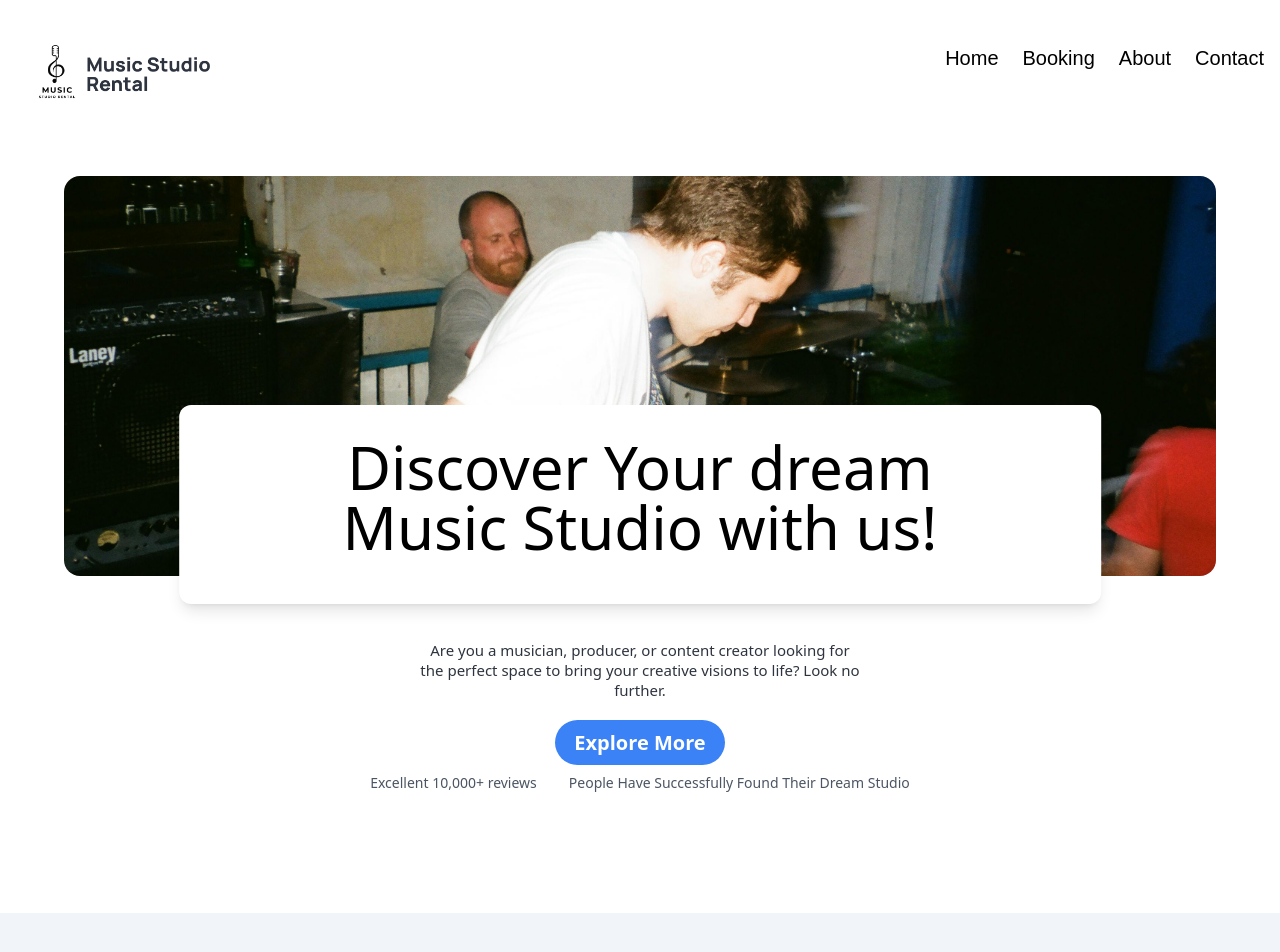
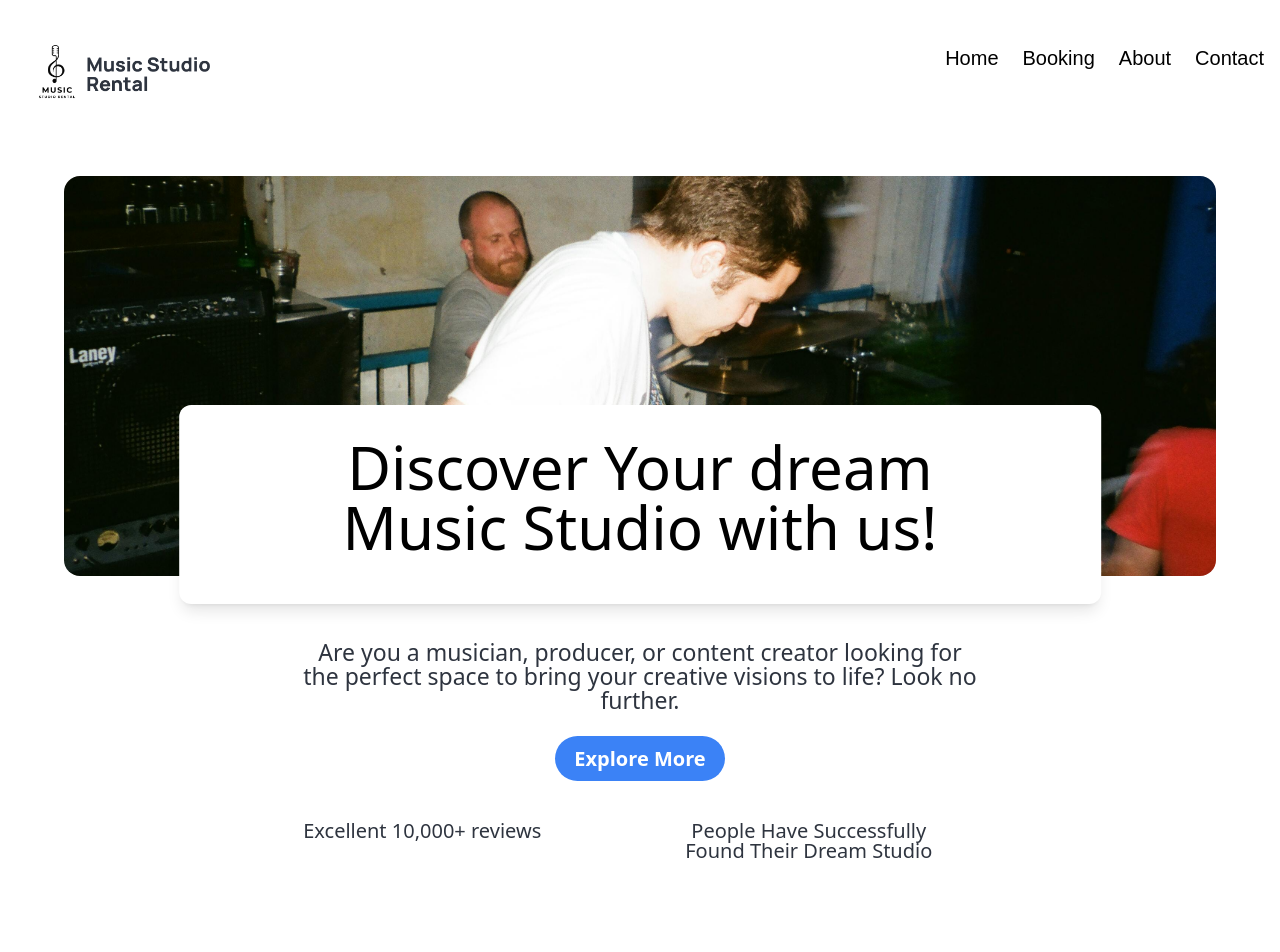
Before and after one commit to maghfur26/Ceria-Music, a React app in the folder Frontend/: page / in a window 1280 px wide. Shown: the top 952 px of the page. Built offline with nearby package versions, Linux system fonts and the light colour scheme; no server answers; the HTML template or start-up script is replaced by a standard one.

Commit message:
add aos on navbar  & hero finishing

```diff
--- a/Frontend/src/Components/fragments/landing pages/Hero.jsx
+++ b/Frontend/src/Components/fragments/landing pages/Hero.jsx
@@ -1,13 +1,19 @@
-import React from "react";
-import bgLanding from '../../../assets/bgLandingPages.jpg'
+import React, { useEffect } from "react";
+import bgLanding from "../../../assets/bgLandingPages.jpg";
+import AOS from "aos";
 
 const HeroSection = () => {
+  useEffect(() => {
+    AOS.init({
+      duration: 1000,
+      once: true,
+    });
+  }, []);
+
   return (
     <section className="relative py-10 flex flex-col items-center">
-      {/* Image Container */}
-      <div className="relative w-[90%] max-w-6xl">
-        {/* Background Image */}
-        <div className="overflow-hidden rounded-lg">
+      <div className="relative w-[90%] max-w-6xl" data-aos="fade-up">
+        <div className="overflow-hidden rounded-lg" data-aos="zoom-in">
           <img
             src={bgLanding}
             alt="Music Studio"
@@ -15,29 +21,46 @@ const HeroSection = () => {
           />
         </div>
 
-        {/* Card */}
-        <div className="absolute -bottom-7 left-1/2 transform -translate-x-1/2 w-[80%] bg-white shadow-lg rounded-xl p-3 md:p-12 text-center">
+        <div
+          className="absolute -bottom-7 left-1/2 transform -translate-x-1/2 w-[80%] bg-white shadow-lg rounded-xl p-3 md:p-12 text-center"
+        >
           <h1 className="text-xl md:text-[60px]  font-normal md:mb-8">
-          Discover Your dream
+            Discover Your dream
           </h1>
           <span className="text-xl md:text-[60px] font-normal">
-          Music Studio with us!
+            Music Studio with us!
           </span>
         </div>
       </div>
 
-      {/* Additional Info */}
-      <div className="mt-16 text-center text-gray-600 text-sm space-y-2">
-        <p className="text-[15px] font-medium text-[#2E343F] md:mb-3">Are you a musician, producer, or content creator looking for <br /> the perfect space to bring your creative visions to life? Look no <br /> further.</p>
-        <button className="w-[170px] h-[45px] bg-blue-500 text-white font-semibold text-xl rounded-full hover:bg-blue-600 transition">
-      Explore More
-    </button>
+      <div
+        data-aos="fade-in"
+        className="mt-16 text-center text-gray-600 text-sm space-y-2"
+      >
+        <div className="mb-10">
+          <p className="md:text-[23px] text-[15px] font-normal text-[#2E343F] mb-6 md:mb-6 md:leading-6">
+            Are you a musician, producer, or content creator looking for <br />{" "}
+            the perfect space to bring your creative visions to life? Look no{" "}
+            <br /> further.
+          </p>
+          <button className="md:w-[170px] md:h-[45px] w-[120px] md:text-[20px] h-[40px] bg-blue-500 text-white font-semibold md:text-xl rounded-full hover:bg-blue-600 transition">
+            Explore More
+          </button>
+        </div>
 
-    <div className="mt-6 flex justify-center gap-8 text-gray-600 text-sm">
-        <p>Excellent 10,000+ reviews</p>
-        <p>People Have Successfully Found Their Dream Studio</p>
-      </div>
-
+        <div
+          data-aos="fade-up"
+          className="flex flex-col md:flex-row md:gap-9 gap-4 items-center md:items-start text-gray-600"
+        >
+          <div className="flex justify-between w-full md:w-auto">
+            <span className="text-[16px] text-[#2E343F] md:text-[20px] font-normal" data-aos='fade-right'>
+              Excellent 10,000+ reviews
+            </span>
+            <p className="text-[16px] md:text-[20px] font-normal text-[#2E343F] md:ml-36 text-center" data-aos='fade-left'>
+              People Have Successfully <br /> Found Their Dream Studio
+            </p>
+          </div>
+        </div>
       </div>
     </section>
   );
--- a/Frontend/src/Components/fragments/landing pages/Navbar.jsx
+++ b/Frontend/src/Components/fragments/landing pages/Navbar.jsx
@@ -1,18 +1,18 @@
 import { useState } from "react";
 import {  IoReorderThreeSharp } from "react-icons/io5";
 import Logo from '../../../assets/logo.png'
-
+import AOS from "aos";
 
 const Navbar = () => {
   const [isMenuOpen, setIsMenuOpen] = useState(false);
   return (
     <div className="container mx-auto  mt-10 lg:my-7  text-black px-2">
-      <div className="  pt-2   hidden lg:flex font-[Inter] lg:flex-row  lg:justify-between max-w-full">
-        <div className="p- flex flex-row  text-2xl  uppercase font-bold">
+      <div className="  pt-2  hidden lg:flex font-[Inter] lg:flex-row  lg:justify-between max-w-full">
+        <div className="p- flex flex-row  text-2xl  uppercase font-bold" data-aos='fade-right'>
           <img src={Logo} alt="" width={250} height={0}/>
         </div>
         <div>
-          <div className="flex flex-row gap-2 text-xl font-[Inter]  ">
+          <div className="flex flex-row gap-2 text-xl font-[Inter]  " data-aos='fade-left'>
             <a className="p-2 font-manrope hover:bg-blue-600 hover:rounded-md hover:text-white" href="#service">
               Home
             </a>
@@ -35,11 +35,12 @@ const Navbar = () => {
 
       </div>
       <div className="lg:hidden flex flex-row mb-6 justify-between ">
-      <img src={Logo} alt="logo" width={180} height={0} />
+      <img src={Logo} alt="logo" width={180} height={0} data-aos='fade-right'/>
         <div>
           <button
             className="px-2 pt-2 -mr-1  transition duration-200 rounded focus:outline-none  focus:shadow-outline hover:bg-deep-purple-50 focus:bg-deep-purple-50"
             onClick={() => setIsMenuOpen(true)}
+            data-aos='fade-left'
           >
             <IoReorderThreeSharp className="text-3xl" />
           </button>
```
